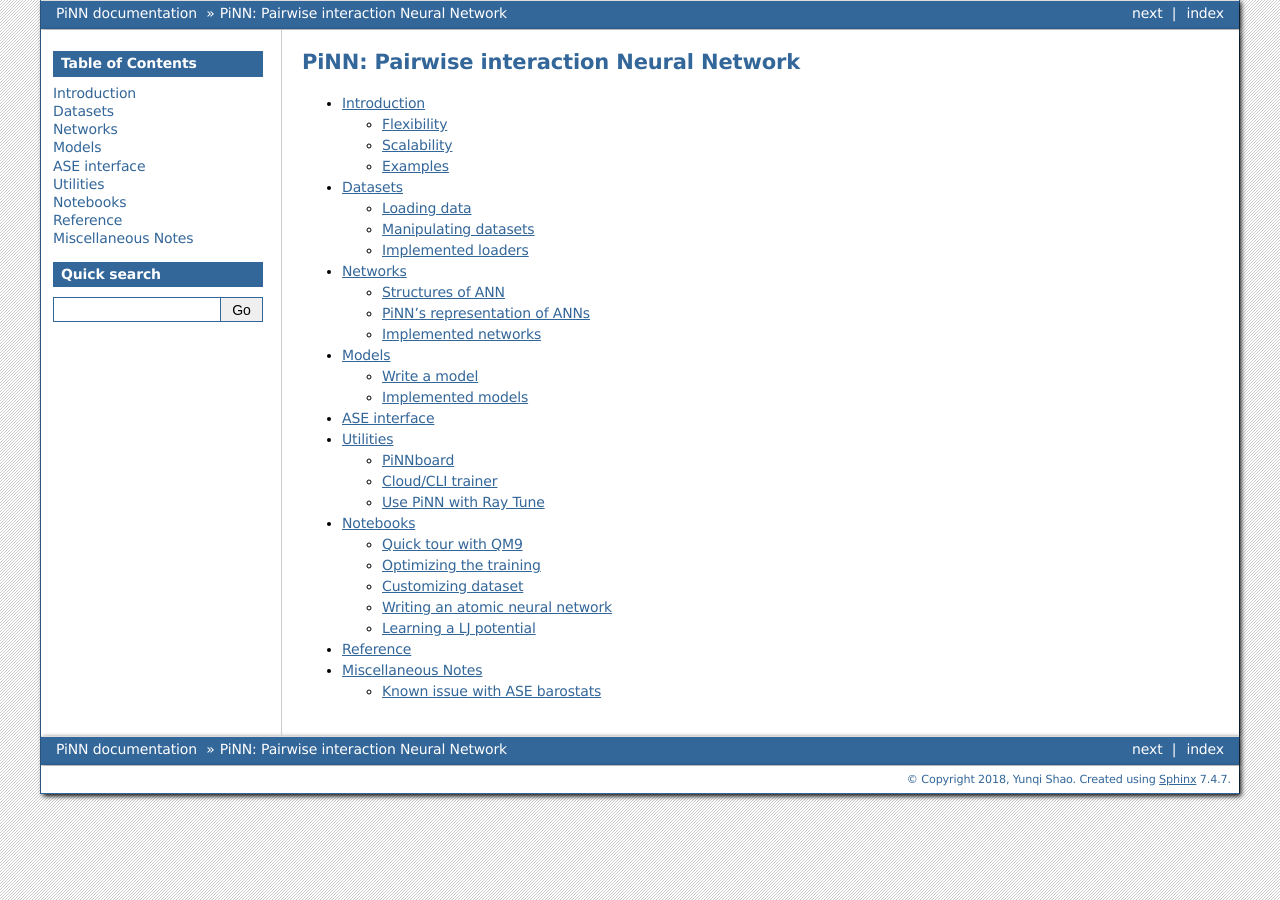
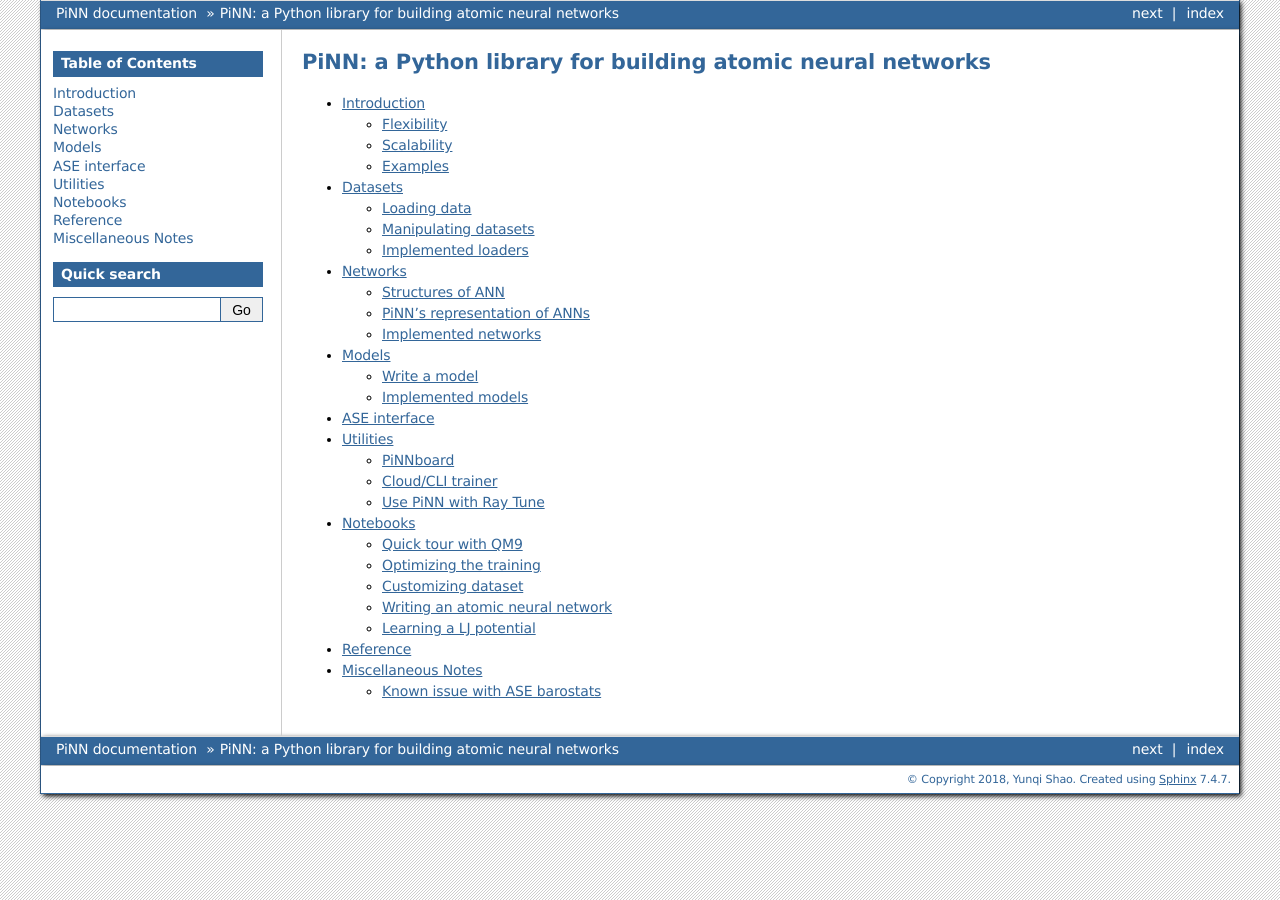
Before and after one commit to Teoroo-CMC/PiNN, a Sphinx documentation site: the page built from doc/index.rst, in a window 1280 px wide. Built offline with Sphinx 7.4.7, drawn with Linux system fonts in a browser that asks for light colours; pages that are not in the unit, such as notebooks, are missing from menus; comment, search, counter and statistics services are not loaded.

Commit message:
Update information of public repo

```diff
--- a/doc/index.rst
+++ b/doc/index.rst
@@ -1,5 +1,6 @@
-PiNN: Pairwise interaction Neural Network
-=========================================
+===========================================================
+PiNN: a Python library for building atomic neural networks
+===========================================================
 .. toctree::
    :maxdepth: 2
 
--- a/doc/introduction.rst
+++ b/doc/introduction.rst
@@ -1,11 +1,11 @@
 Introduction
 ============
 
-PiNN (standing for Pairwise-interaction Neural Network) is a python
-library built on top of TensorFlow for building atomic neural networks
-(ANNs).  The primary usage of PiNN is to build and train ANN
-interatomic potentials, but PiNN is also capable of predicting
-physical and chemical properties of molecules and materials.
+PiNN is a Python library built on top of TensorFlow for building
+atomic neural networks (ANNs).  The primary usage of PiNN is to build
+and train ANN interatomic potentials, but PiNN is also capable of
+predicting physical and chemical properties of molecules and
+materials.
 
 Flexibility
 ^^^^^^^^^^^
--- /dev/null
+++ b/doc/requirements.txt
@@ -0,0 +1 @@
+tensorflow==1.13.1
```
Also changed, not shown: README.rst (+24 -20 lines), doc/ase.rst (+4 -4 lines), .readthedocs.yml (added), doc/notebooks/More_on_training.ipynb, 3 other files.
